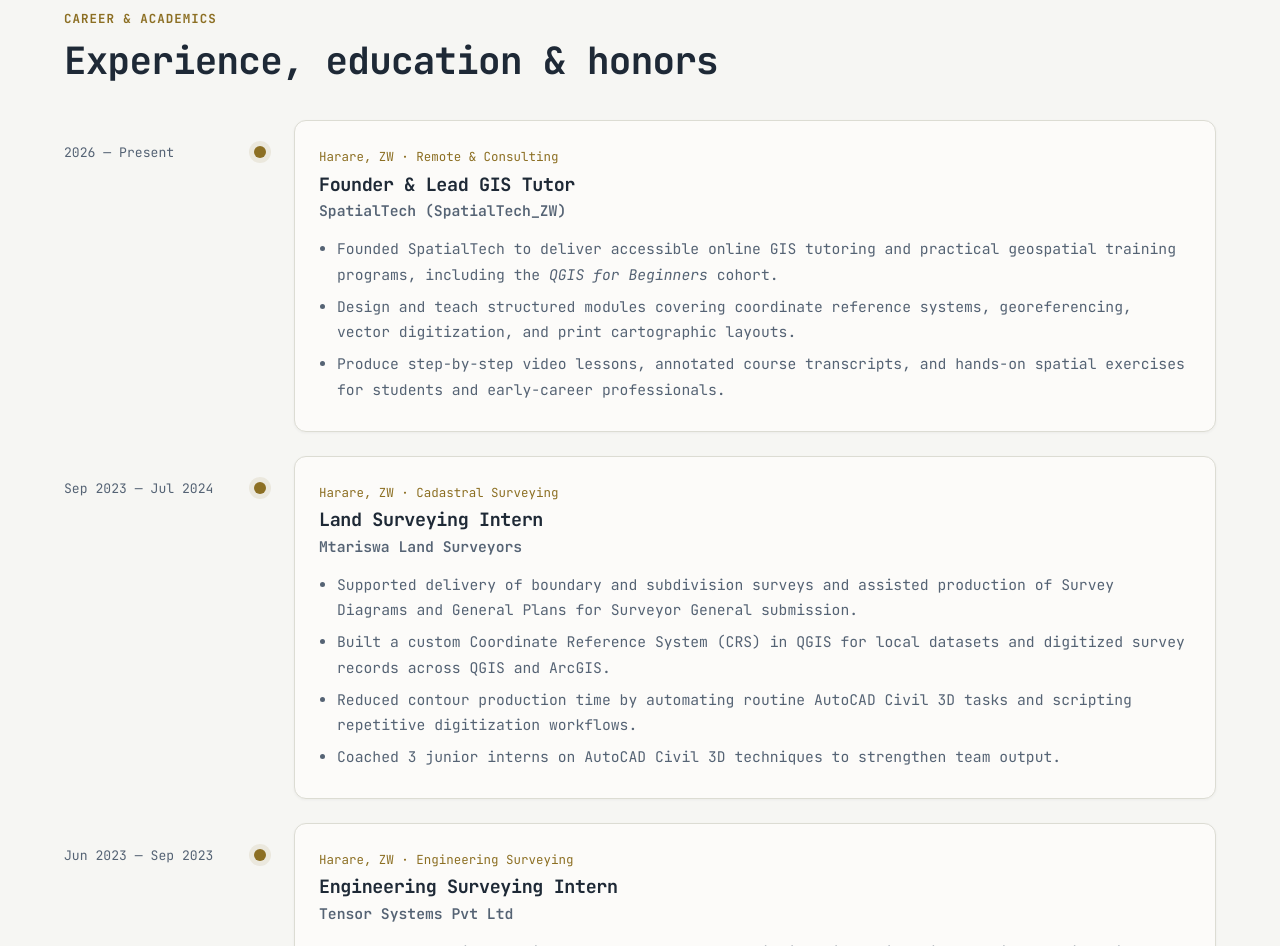
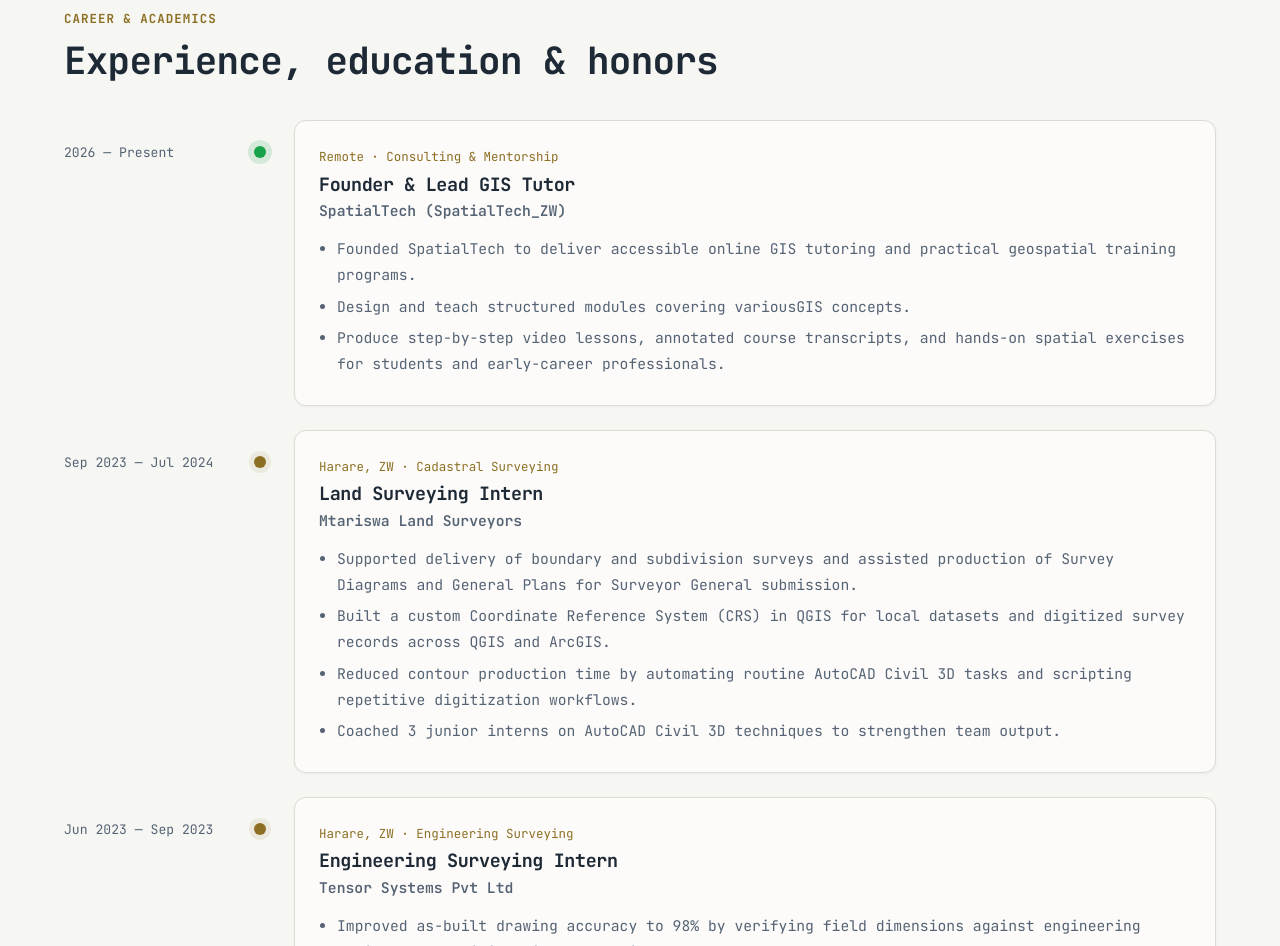
Before and after one commit to NMadhinga49/NMadhinga49.github.io, a plain HTML site: page index.html in a window 1280 px wide. Shown: the part 2440-3386 px from the top of the page. Drawn offline with Linux system fonts and the light colour scheme.

Commit message:
Highlight current position with green timeline marker

```diff
--- a/css/style.css
+++ b/css/style.css
@@ -1425,3 +1425,21 @@ body.dark #themeToggle .icon-sun {
     white-space: normal;
   }
 }
+/* GREEN INDICATOR FOR CURRENT POSITION */
+.timeline-item.current .timeline-dot,
+.exp-item.current .exp-dot,
+.timeline-item.current::before,
+.exp-item.current::before {
+  background: #16a34a !important;
+  border-color: rgba(22, 163, 74, 0.22) !important;
+  box-shadow: 0 0 0 6px rgba(22, 163, 74, 0.15);
+}
+
+body.dark .timeline-item.current .timeline-dot,
+body.dark .exp-item.current .exp-dot,
+body.dark .timeline-item.current::before,
+body.dark .exp-item.current::before {
+  background: #22c55e !important;
+  border-color: rgba(34, 197, 94, 0.25) !important;
+  box-shadow: 0 0 0 6px rgba(34, 197, 94, 0.18);
+}
--- a/index.html
+++ b/index.html
@@ -11,7 +11,7 @@
   <link rel="preconnect" href="https://fonts.gstatic.com" crossorigin />
   <link href="https://fonts.googleapis.com/css2?family=JetBrains+Mono:ital,wght@0,400;0,500;0,600;0,700;1,400;1,500&display=swap" rel="stylesheet" />
 
-  <link rel="stylesheet" href="css/style.css?v=3" />
+  <link rel="stylesheet" href="css/style.css?v=5" />
 </head>
 <body>
 
@@ -207,16 +207,16 @@
         </div>
 
         <div class="timeline">
-          <div class="timeline-item">
+          <div class="timeline-item current">
             <div class="timeline-date mono">2026 — Present</div>
             <div class="timeline-dot"></div>
             <div class="timeline-body">
-              <span class="timeline-meta mono">Harare, ZW · Remote & Consulting</span>
+              <span class="timeline-meta mono">Remote · Consulting & Mentorship</span>
               <h4>Founder & Lead GIS Tutor</h4>
               <p class="timeline-org">SpatialTech (SpatialTech_ZW)</p>
               <ul>
-                <li>Founded SpatialTech to deliver accessible online GIS tutoring and practical geospatial training programs, including the <em>QGIS for Beginners</em> cohort.</li>
-                <li>Design and teach structured modules covering coordinate reference systems, georeferencing, vector digitization, and print cartographic layouts.</li>
+                <li>Founded SpatialTech to deliver accessible online GIS tutoring and practical geospatial training programs.</li>
+                <li>Design and teach structured modules covering variousGIS concepts.</li>
                 <li>Produce step-by-step video lessons, annotated course transcripts, and hands-on spatial exercises for students and early-career professionals.</li>
               </ul>
             </div>
```
